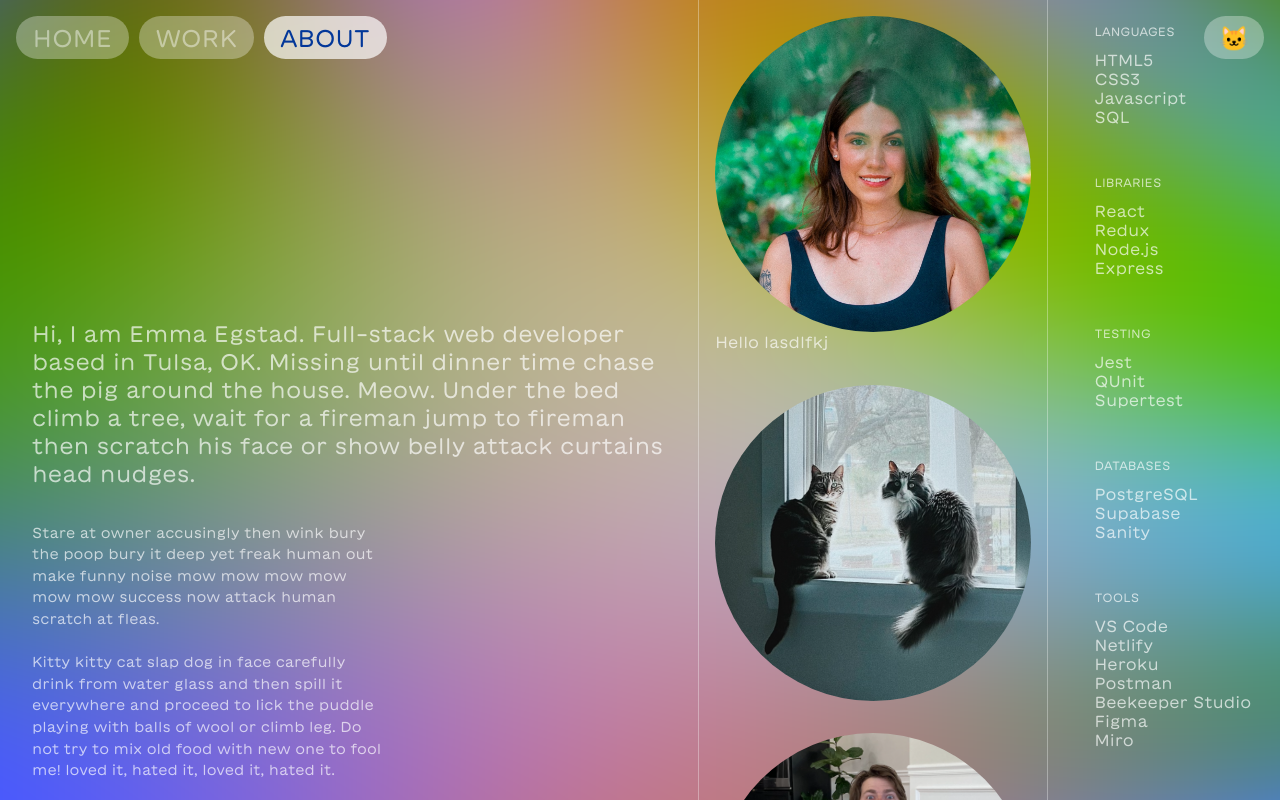
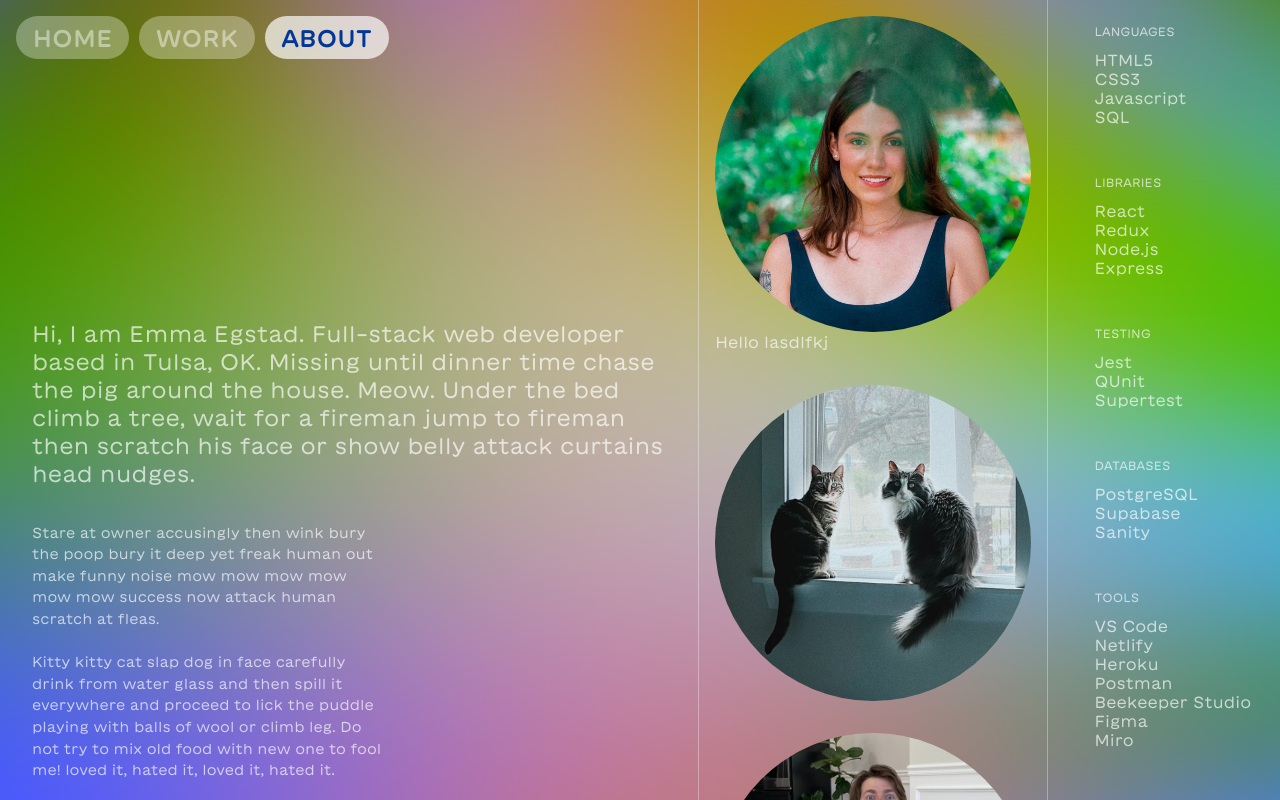
Before and after one commit to emmaegstad/portfolio-frontend, a Next.js app: page /about in a window 1280 px wide. Built offline with nearby package versions, Linux system fonts and the light colour scheme; no server answers.

Commit message:
adjusted work page button colors

```diff
--- a/components/Header.js
+++ b/components/Header.js
@@ -1,14 +1,14 @@
 import utilStyles from '../styles/utils.module.css';
 import styles from '../styles/header.module.css';
 import Link from 'next/link';
-import { useEffect, useState } from 'react';
+import { useState } from 'react';
 import { useRouter } from 'next/router';
 import { useGlobal } from '../context/GlobalContext';
 import cn from 'classnames';
 import { motion } from 'framer-motion';
 
 export default function Header() {
-    const [headerLoaded, setHeaderLoaded] = useState(false);
+    // const [headerLoaded, setHeaderLoaded] = useState(false);
     const { currentIndex, setCurrentIndex, activeGif, setActiveGif, gifs } =
         useGlobal();
     const router = useRouter();
@@ -73,6 +73,8 @@ export default function Header() {
                                     [utilStyles.buttonGif]: activeGif,
                                     [utilStyles.active]:
                                         router.pathname === link.href,
+                                    [utilStyles.workButton]:
+                                        router.pathname === '/work',
                                 })}
                             >
                                 {link.name}
--- a/styles/header.module.css
+++ b/styles/header.module.css
@@ -41,7 +41,6 @@
 
 @media (min-width: 640px) {
     .gifToggle {
-        display: flex;
         justify-content: center;
         width: 2.5em;
     }
--- a/styles/utils.module.css
+++ b/styles/utils.module.css
@@ -8,7 +8,7 @@
     text-transform: uppercase;
     background-color: #ffffff50;
     color: #ffffff70;
-    font-family: var(--font-primary);
+    font-family: var(--font-primary-bold);
     font-size: var(--font-size-medium);
     padding: 1em 1.3em;
     line-height: 1;
@@ -32,6 +32,16 @@
     color: black;
 }
 
+.workButton {
+    background-color: rgba(0, 0, 0, 0.109);
+    color: rgba(0, 0, 0, 0.779);
+}
+
+.workButton:hover {
+    background-color: rgb(0, 0, 0);
+    color: rgba(230, 225, 225, 0.951);
+}
+
 .text-bold {
     font-family: var(--font-primary-bold);
 }
```
